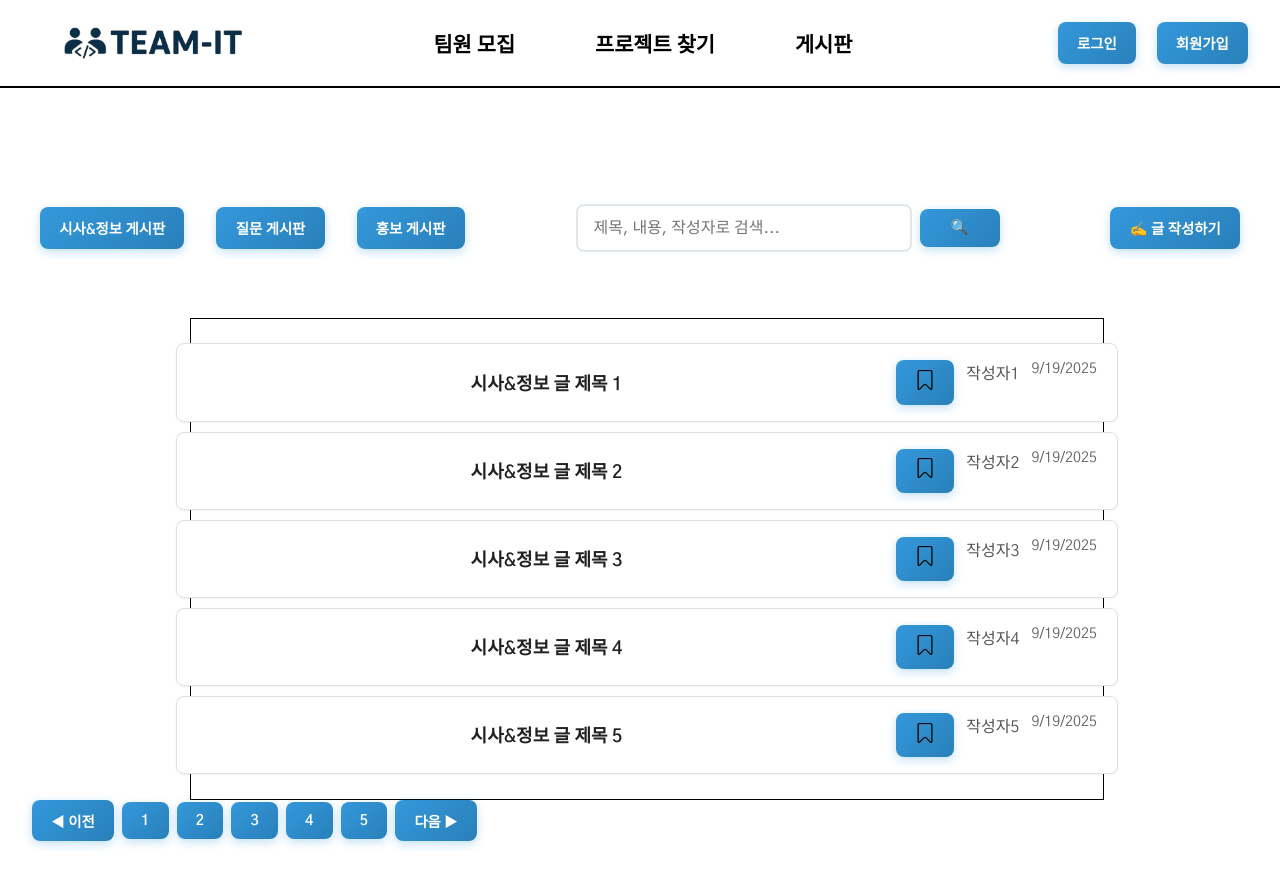
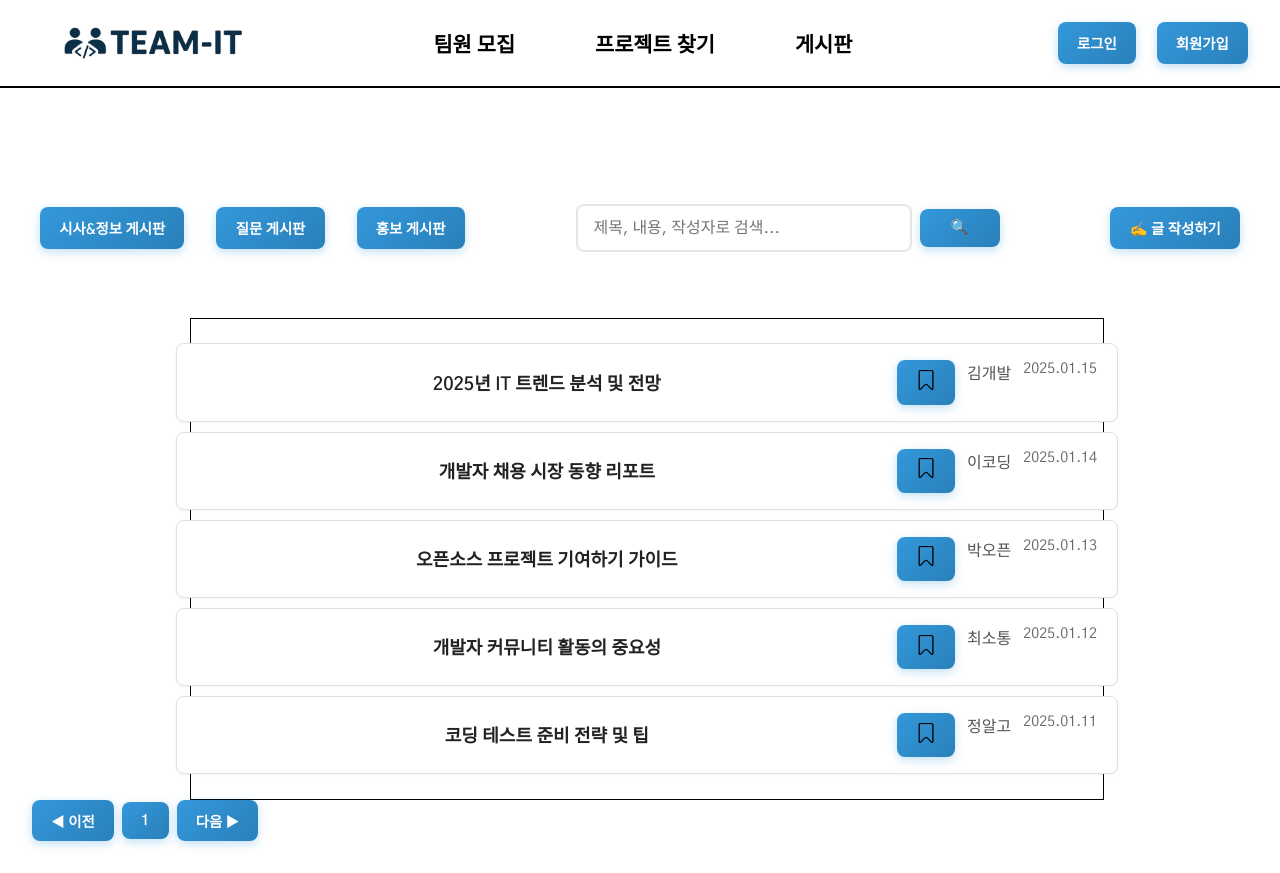
Before and after one commit to CROM-IDLE-CROMI/Team-IT-FE, a React (Vite) app: page /Boarder in a window 1280 px wide. Built offline with nearby package versions, Linux system fonts and the light colour scheme.

Commit message:
Feat: 게시물 더미데이터 수정
- 기존 배열로 줬던 거에서 하나하나 만듦

```diff
--- a/src/pages/BoardPage/DummyPosts.ts
+++ b/src/pages/BoardPage/DummyPosts.ts
@@ -10,25 +10,122 @@ export type Post = {
 export type Category = "시사&정보" | "질문" | "홍보";
 
 export const dummyPosts: Record<Category, Post[]> = {
-  "시사&정보": Array.from({ length: 22 }, (_, i) => ({
-    id: i + 1,
-    title: `시사&정보 글 제목 ${i + 1}`,
-    author: `작성자${i + 1}`,
-    content: `시사&정보 더미 본문 ${i + 1}`,
-    date: new Date().toLocaleDateString(),
-  })),
-  "질문": Array.from({ length: 14 }, (_, i) => ({
-    id: i + 1,
-    title: `질문 글 제목 ${i + 1}`,
-    author: `유저${i + 1}`,
-    content: `질문 더미 본문 ${i + 1}`,
-    date: new Date().toLocaleDateString(),
-  })),
-  "홍보": Array.from({ length: 9 }, (_, i) => ({
-    id: i + 1,
-    title: `홍보 글 제목 ${i + 1}`,
-    author: `관리자${i + 1}`,
-    content: `홍보 더미 본문 ${i + 1}`,
-    date: new Date().toLocaleDateString(),
-  })),
+  "시사&정보": [
+    {
+      id: 1,
+      title: "2025년 IT 트렌드 분석 및 전망",
+      author: "김개발",
+      content: "2025년 주요 IT 트렌드로는 AI, 메타버스, 양자컴퓨팅 등이 주목받고 있습니다. 특히 생성형 AI의 발전과 함께 개발자들의 역할도 크게 변화할 것으로 예상됩니다. 이번 글에서는 각 트렌드별 상세 분석과 개발자들이 준비해야 할 역량에 대해 다뤄보겠습니다.",
+      date: "2025.01.15",
+    },
+    {
+      id: 2,
+      title: "개발자 채용 시장 동향 리포트",
+      author: "이코딩",
+      content: "최근 개발자 채용 시장이 급격히 변화하고 있습니다. 특히 프론트엔드 개발자 수요가 증가하고 있으며, React, Vue.js 등의 프레임워크 경험을 요구하는 기업이 늘어나고 있습니다. 또한 원격근무에 대한 관심도 높아지고 있어 개발자들의 선택권이 확대되고 있습니다.",
+      date: "2025.01.14",
+    },
+    {
+      id: 3,
+      title: "오픈소스 프로젝트 기여하기 가이드",
+      author: "박오픈",
+      content: "오픈소스 프로젝트에 기여하는 것은 개발자로서 성장하는 좋은 방법입니다. 이번 가이드에서는 GitHub에서 오픈소스 프로젝트를 찾는 방법부터 Pull Request를 보내는 과정까지 단계별로 설명드리겠습니다. 처음 기여하는 분들도 쉽게 따라할 수 있도록 자세히 안내해드립니다.",
+      date: "2025.01.13",
+    },
+    {
+      id: 4,
+      title: "개발자 커뮤니티 활동의 중요성",
+      author: "최소통",
+      content: "개발자 커뮤니티 활동은 단순히 네트워킹을 넘어서 지속적인 학습과 성장의 기회를 제공합니다. 다양한 기술 세미나, 해커톤, 스터디 모임 등을 통해 최신 기술 트렌드를 파악하고 실무 경험을 쌓을 수 있습니다. 이번 글에서는 효과적인 커뮤니티 활동 방법을 소개합니다.",
+      date: "2025.01.12",
+    },
+    {
+      id: 5,
+      title: "코딩 테스트 준비 전략 및 팁",
+      author: "정알고",
+      content: "대부분의 IT 기업에서 코딩 테스트를 실시하고 있습니다. 효율적인 준비를 위해서는 기본적인 자료구조와 알고리즘 이해가 필수입니다. 이번 글에서는 자주 출제되는 문제 유형별 접근법과 실전 팁을 공유합니다. 꾸준한 연습과 체계적인 학습이 핵심입니다.",
+      date: "2025.01.11",
+    },
+  ],
+  "질문": [
+    {
+      id: 6,
+      title: "React와 Vue.js 중 어떤 것을 선택해야 할까요?",
+      author: "초보개발자",
+      content: "프론트엔드 개발을 시작하려고 하는데 React와 Vue.js 중에서 고민이 됩니다. 각각의 장단점과 학습 난이도, 취업 시장에서의 수요 등을 고려해서 선택하고 싶습니다. 경험자분들의 조언 부탁드립니다!",
+      date: "2025.01.15",
+    },
+    {
+      id: 7,
+      title: "백엔드 개발자로 전향하려면 어떻게 준비해야 할까요?",
+      author: "프론트개발자",
+      content: "현재 프론트엔드 개발자로 일하고 있는데, 풀스택 개발자가 되기 위해 백엔드 공부를 시작하려고 합니다. 어떤 언어와 프레임워크부터 시작하는 것이 좋을까요? Node.js, Python, Java 중에서 추천해주세요.",
+      date: "2025.01.14",
+    },
+    {
+      id: 8,
+      title: "포트폴리오 프로젝트 아이디어 추천 부탁드립니다",
+      author: "취준생",
+      content: "취업을 위해 포트폴리오를 만들려고 하는데 좋은 프로젝트 아이디어가 없어서 고민입니다. 웹 개발 분야에서 인상적인 포트폴리오가 될 만한 프로젝트를 추천해주시면 감사하겠습니다. 기술 스택도 함께 알려주시면 더욱 좋겠습니다!",
+      date: "2025.01.13",
+    },
+    {
+      id: 9,
+      title: "Git 사용법이 헷갈려요. 기본적인 워크플로우를 알려주세요",
+      author: "Git초보",
+      content: "Git을 사용할 때 add, commit, push, pull 등의 명령어가 언제 사용되는지 헷갈립니다. 특히 브랜치 관리와 merge 과정에서 실수가 많이 발생합니다. 초보자도 이해하기 쉽게 설명해주시면 감사하겠습니다.",
+      date: "2025.01.12",
+    },
+    {
+      id: 10,
+      title: "개발자 면접에서 자주 나오는 질문들은 무엇인가요?",
+      author: "면접준비생",
+      content: "곧 개발자 면접을 앞두고 있는데 어떤 질문들이 자주 나오는지 궁금합니다. 기술적인 질문뿐만 아니라 인성 면접에서도 준비해야 할 내용이 있다면 알려주세요. 면접 경험이 있으신 분들의 조언 부탁드립니다.",
+      date: "2025.01.11",
+    },
+    {
+      id: 11,
+      title: "개발 공부 순서와 로드맵을 알려주세요",
+      author: "비전공자",
+      content: "비전공자로 개발 공부를 시작하려고 합니다. HTML, CSS, JavaScript부터 시작해서 점진적으로 확장해나가려고 하는데, 어떤 순서로 공부하는 것이 효율적일까요? 추천하는 학습 자료나 강의도 함께 알려주시면 감사하겠습니다.",
+      date: "2025.01.10",
+    },
+  ],
+  "홍보": [
+    {
+      id: 12,
+      title: "🔥 무료 개발자 부트캠프 모집 중!",
+      author: "코딩학원",
+      content: "6개월 과정의 무료 개발자 부트캠프를 모집합니다. React, Node.js, MongoDB를 활용한 풀스택 개발 과정으로, 수료 후 취업 연계까지 지원해드립니다. 선착순 30명 모집이니 서둘러 신청하세요!",
+      date: "2025.01.15",
+    },
+    {
+      id: 13,
+      title: "💻 개발자 컨퍼런스 'DevFest 2025' 개최 안내",
+      author: "GDG서울",
+      content: "올해 3월에 개최되는 DevFest 2025에 여러분을 초대합니다. Google의 최신 기술과 개발 트렌드를 소개하는 컨퍼런스로, 네트워킹과 학습의 기회를 제공합니다. 참가비 무료, 사전 등록 필수입니다.",
+      date: "2025.01.14",
+    },
+    {
+      id: 14,
+      title: "📚 신간 도서 '실전 React 개발' 출간 기념 이벤트",
+      author: "출판사",
+      content: "실무에서 바로 사용할 수 있는 React 개발 노하우를 담은 신간 도서가 출간되었습니다. 초판 한정으로 개발자 커뮤니티 회원들에게 30% 할인 혜택을 제공합니다. 자세한 내용은 링크를 통해 확인해주세요.",
+      date: "2025.01.13",
+    },
+    {
+      id: 15,
+      title: "🎯 해커톤 'Hack the Future 2025' 참가자 모집",
+      author: "해커톤주최",
+      content: "48시간 동안 진행되는 해커톤에 참가자를 모집합니다. AI, 블록체인, IoT 등 다양한 주제로 팀을 구성하여 혁신적인 서비스를 개발해보세요. 우수팀에게는 상금과 인큐베이팅 기회를 제공합니다.",
+      date: "2025.01.12",
+    },
+    {
+      id: 16,
+      title: "🚀 스타트업 개발자 채용 공고",
+      author: "테크스타트업",
+      content: "성장하는 테크 스타트업에서 프론트엔드 개발자를 채용합니다. React, TypeScript 경험자 우대하며, 원격근무 가능합니다. 스톡옵션과 성과급을 제공하며, 함께 성장할 동료를 찾고 있습니다.",
+      date: "2025.01.11",
+    },
+  ],
 };
```
